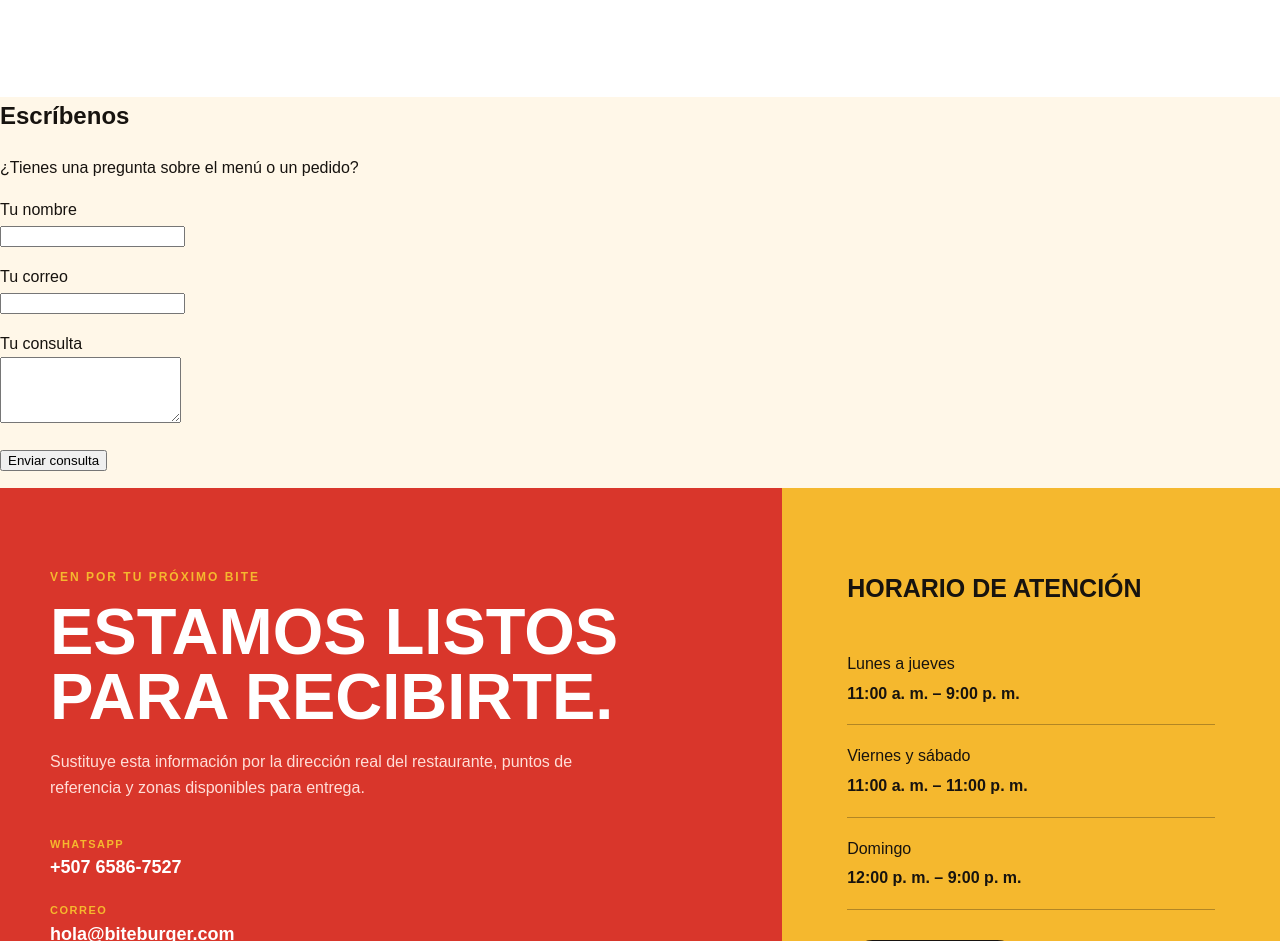
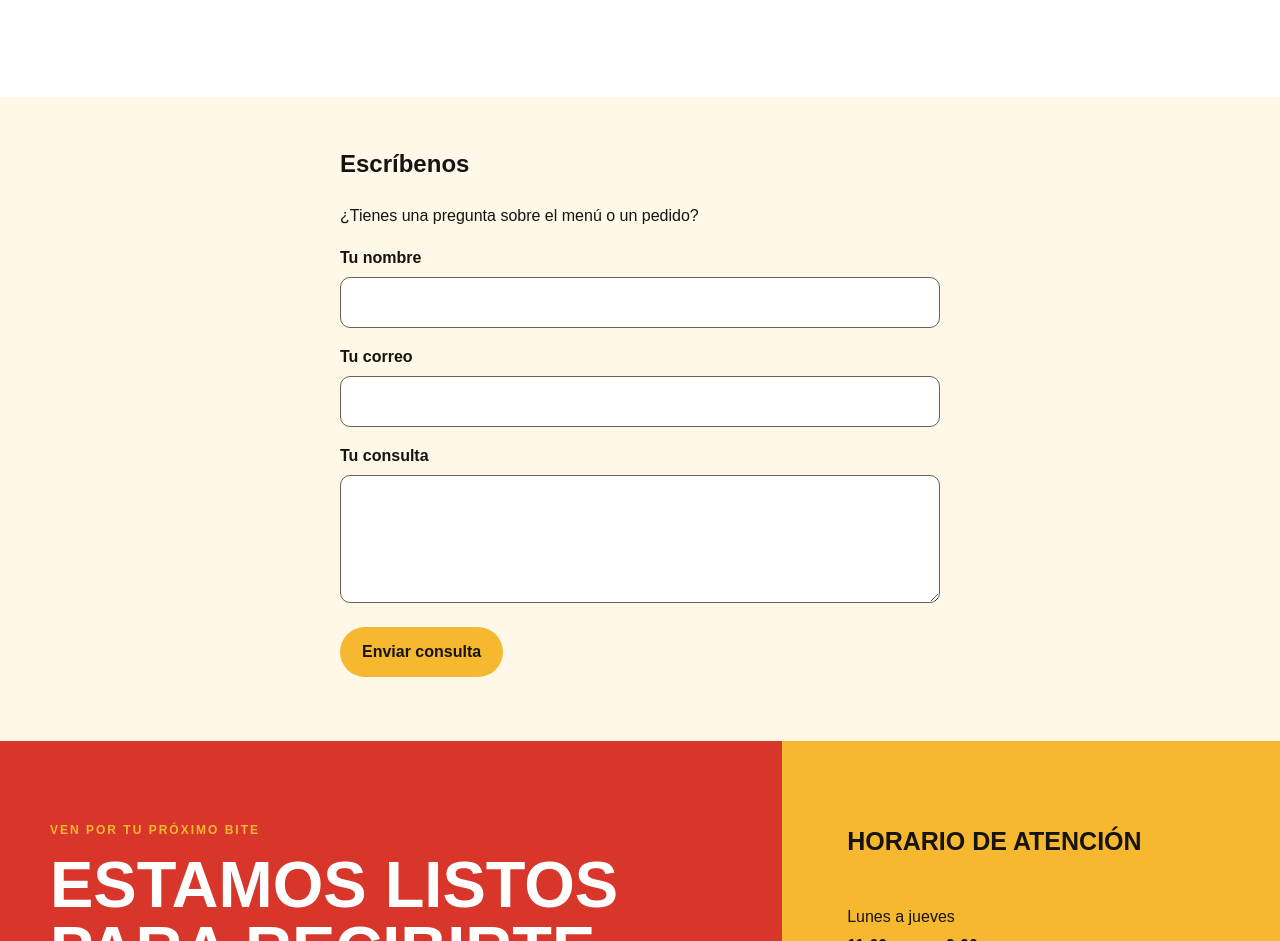
Before and after one commit to fabianmojica19/BITE, a plain HTML site: page index.html in a window 1280 px wide. Shown: the part 4413-5354 px from the top of the page. Drawn offline with Linux system fonts and the light colour scheme.

Commit message:
Adapto el formulario de contacto a celulares

```diff
--- a/assets/css/styles.css
+++ b/assets/css/styles.css
@@ -986,3 +986,51 @@ a {
   opacity: 0.6;
   cursor: default;
 }
+
+#contacto {
+  padding: 48px 24px;
+  background-color: var(--crema);
+}
+
+#contacto>h2,
+#contacto>p,
+#formulario-contacto {
+  max-width: 600px;
+  margin-inline: auto;
+}
+
+#formulario-contacto label {
+  font-weight: 700;
+}
+
+#formulario-contacto input,
+#formulario-contacto textarea {
+  width: 100%;
+  margin-top: 6px;
+  padding: 12px;
+  border: 1px solid var(--gris);
+  border-radius: 10px;
+  color: var(--negro);
+  background-color: var(--blanco);
+  font: inherit;
+}
+
+#formulario-contacto textarea {
+  resize: vertical;
+}
+
+#formulario-contacto button {
+  padding: 12px 22px;
+  border: 0;
+  border-radius: 50px;
+  background-color: var(--amarillo);
+  color: var(--negro);
+  font: inherit;
+  font-weight: 800;
+  cursor: pointer;
+}
+
+#formulario-contacto button:disabled {
+  opacity: 0.6;
+  cursor: default;
+}
```
